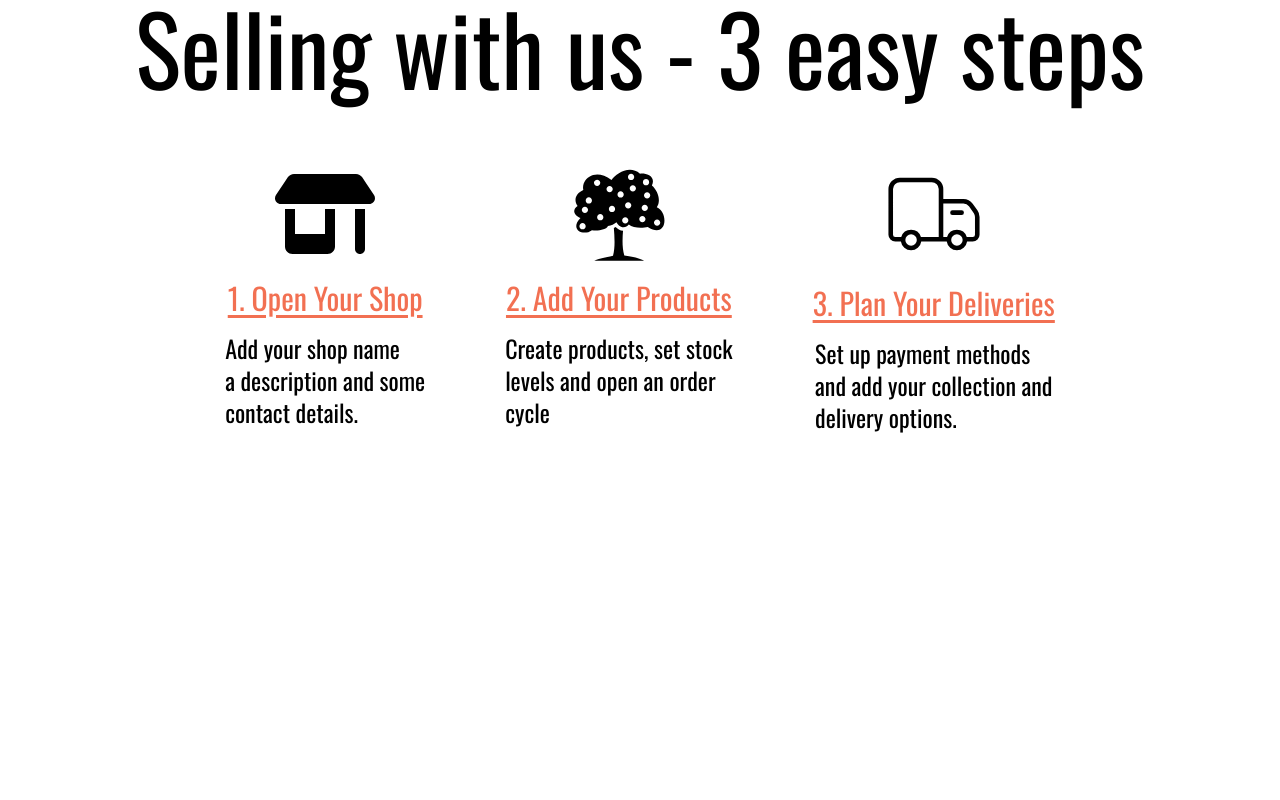
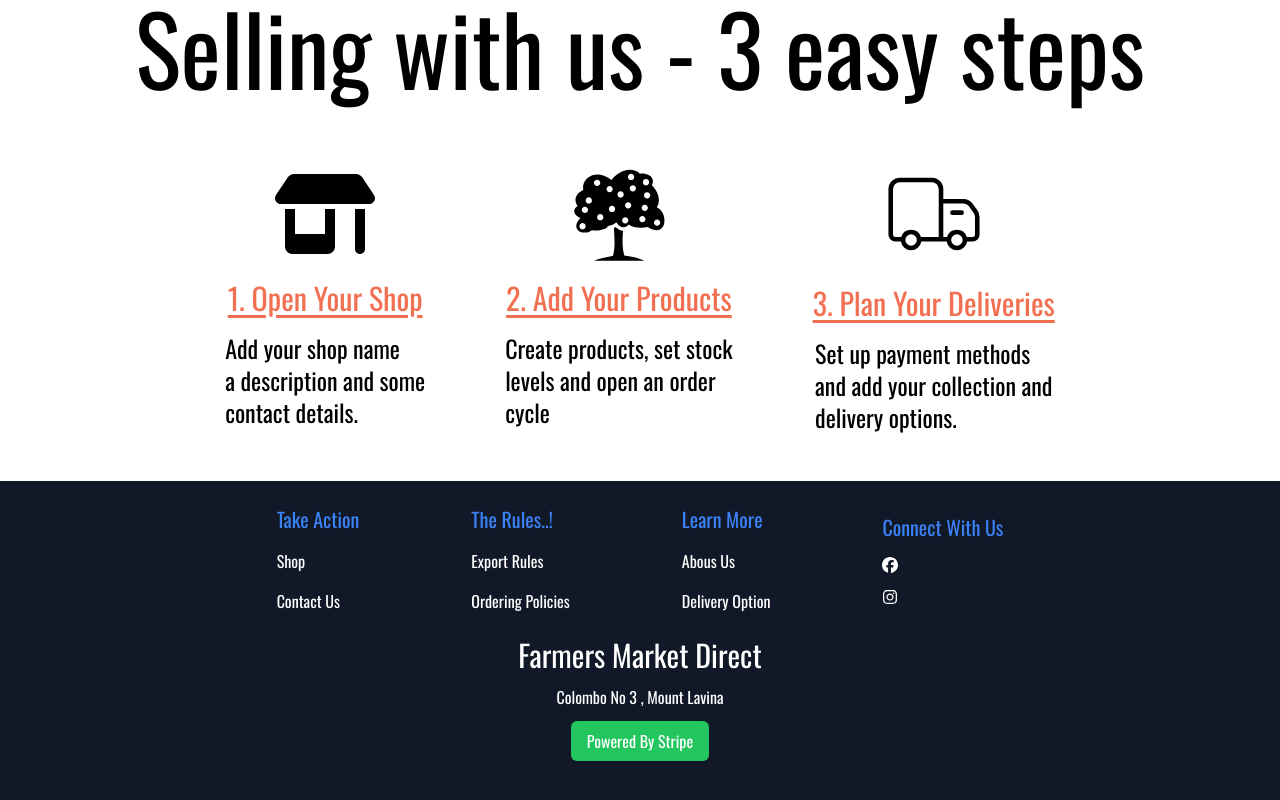
Before and after one commit to LasaX1999/app_farm, a Next.js app: page / in a window 1280 px wide. Shown: the part 836-1636 px from the top of the page. Before the commit the page ends 1317 px from the top, so only its background shows below. Built offline with nearby package versions, Linux system fonts and the light colour scheme.

Commit message:
make Footer ui

```diff
--- a/app/components/Footer.tsx
+++ b/app/components/Footer.tsx
@@ -1,9 +1,48 @@
+import Link from 'next/link'
 import React from 'react'
+import { FaFacebook, FaInstagram } from 'react-icons/fa6'
 
 function Footer() {
   return (
-    <main>
+    <main className='w-full h-auto bg-gray-900 text-white  '>
+        <div className="footerContent px-10 py-6">
+            <div className='flex justify-center items-center gap-28'>
+                <div className='flex flex-col gap-4 justify-center '>
+                    <h1 className=' text-blue-500 text-xl'>Take Action</h1>
+                    <Link href={"/shop"}>Shop</Link>
+                    <Link href={'/contact'}>Contact Us</Link>
+                </div>
 
+                <div className='flex flex-col gap-4 justify-center '>
+                    <h1 className=' text-blue-500 text-xl'>The Rules..!</h1>
+                    <Link href={"/shop"}>Export Rules</Link>
+                    <Link href={"/shop"}>Ordering Policies</Link>
+
+                </div>
+
+                <div className='flex flex-col gap-4 justify-center '>
+                    <h1 className=' text-blue-500 text-xl'>Learn More</h1>
+                    <Link href={"/shop"} >Abous Us</Link>
+                    <Link href={'/contact'}>Delivery Option</Link>
+                </div>
+
+                <div className='flex flex-col gap-4 justify-center '>
+                    <h1 className=' text-blue-500 text-xl'>Connect With Us</h1>
+                    <Link href={"/shop"}><FaFacebook/></Link>
+                    <Link href={'/contact'}><FaInstagram/></Link>
+                </div>
+
+
+
+
+            </div>
+
+            <div className='flex flex-col justify-center items-center gap-3 py-6'>
+                <h1 className='text-3xl'>Farmers Market Direct</h1>
+                <p>Colombo No 3 , Mount Lavina</p>
+                <button className='bg-green-500 px-4 py-2 rounded-md hover:scale-110 transition-all duration-300'>Powered By Stripe</button>
+            </div>
+        </div>
     </main>
   )
 }
```
